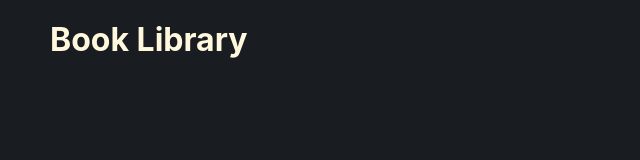
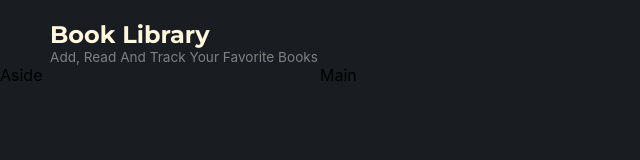
Before and after one commit to Kummirai/LIBRARY, a plain HTML site: page index.html in a window 1280 px wide. Shown: the whole page, without its empty margins (0-640 px from the left). Drawn offline with Linux system fonts and the light colour scheme.

Commit message:
Create grid columns and rows for main section

```diff
--- a/index.html
+++ b/index.html
@@ -9,7 +9,13 @@
   <body>
     <header>
       <h1>Book Library</h1>
+      <p>Add, Read And Track Your Favorite Books</p>
     </header>
+    <section>
+      <aside>Aside</aside>
+      <main>Main</main>
+    </section>
+
     <script src="index.js"></script>
   </body>
 </html>
--- a/style.css
+++ b/style.css
@@ -1,3 +1,5 @@
+@import url("https://fonts.googleapis.com/css2?family=Montserrat:ital,wght@0,100..900;1,100..900&display=swap");
+
 *,
 *::after,
 *::before {
@@ -10,9 +12,35 @@ body {
   background-color: #191d22;
   font-family: -apple-system, BlinkMacSystemFont, "Segoe UI", Roboto, Oxygen,
     Ubuntu, Cantarell, "Open Sans", "Helvetica Neue", sans-serif;
+  height: 100vh;
 }
 
 header h1 {
   color: #fff8dc;
   margin: 20px 0 0 50px;
+  font-size: 1.5rem;
+  font-family: "Montserrat", sans-serif;
 }
+
+header p {
+  margin: 0 0 0 50px;
+  color: gray;
+  font-size: 0.85rem;
+}
+
+section {
+  display: grid;
+  grid-template-columns: 1fr 3fr;
+  grid-template-rows: repeat(6, 1fr);
+  height: 100%;
+}
+
+section > aside {
+  grid-column: 1 / 2;
+  grid-row: 1 / -1;
+}
+
+section > main {
+  grid-column: 2 / -1;
+  grid-row: 1 / -1;
+}
```
